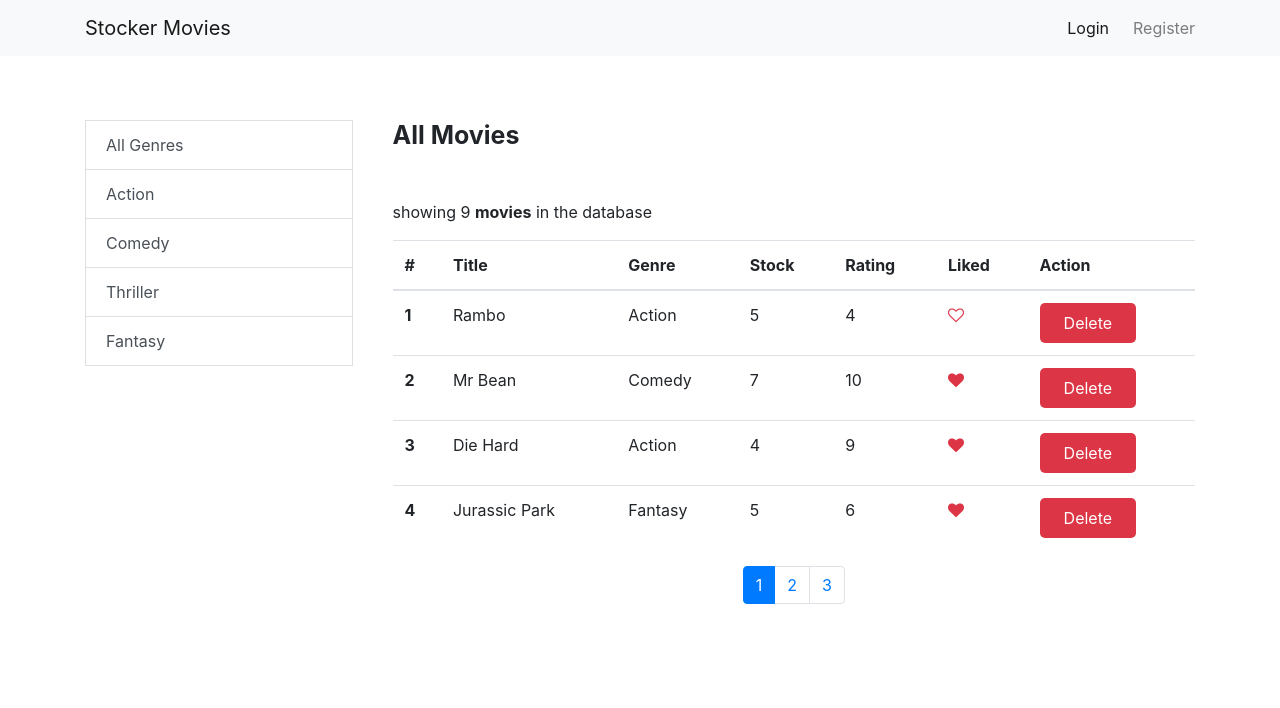
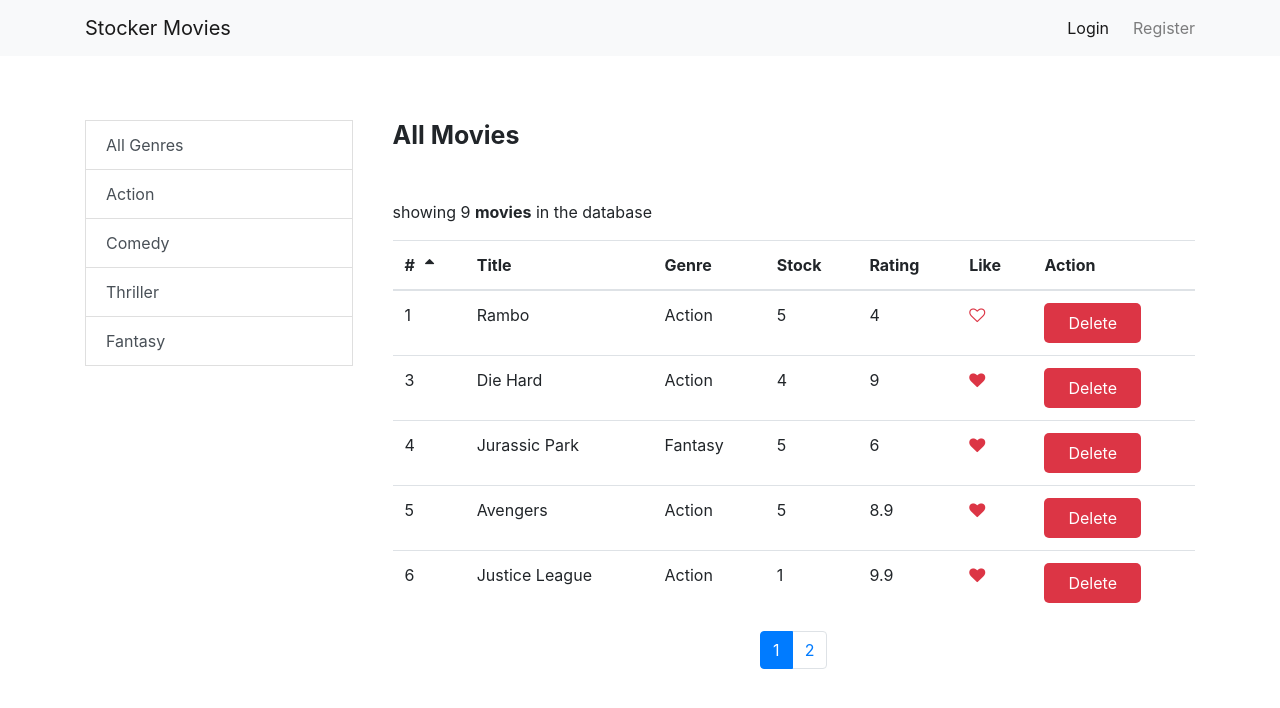
Before and after one commit to AndyWams/stocker-movies, a React (Create React App) app: page / in a window 1280 px wide. Shown: the top 708 px of the page. Built offline with nearby package versions, Linux system fonts and the light colour scheme; data requests are answered from the project's data file.

Commit message:
code refactoring

```diff
--- a/db.json
+++ b/db.json
@@ -7,14 +7,6 @@
       "stock": "5",
       "liked": false,
       "id": 1
-    },
-    {
-      "title": "Mr Bean",
-      "genre": "Comedy",
-      "rating": "10",
-      "stock": "7",
-      "liked": true,
-      "id": 2
     },
     {
       "title": "Die Hard",
@@ -71,6 +63,14 @@
       "stock": "3",
       "liked": false,
       "id": 9
+    },
+    {
+      "title": "Batman",
+      "genre": "Action",
+      "rating": "5",
+      "stock": "3",
+      "liked": false,
+      "id": 10
     }
   ],
   "genres": [
--- a/src/App.js
+++ b/src/App.js
@@ -1,11 +1,17 @@
 import { useState } from "react";
 import Header from "./components/Header/Header";
 import CreateMovie from "./components/CreateMovie/CreateMovie";
-import { BrowserRouter as Router, Route } from "react-router-dom";
+import {
+  BrowserRouter as Router,
+  Route,
+  Switch,
+  Redirect,
+} from "react-router-dom";
 import Movies from "./components/Movies/Movies";
 import FilterList from "./components/FilterList/FilterList";
 import { MovieProvider } from "./context/MovieContext";
 import "./App.scss";
+import NotFound from "./components/NotFound/NotFound";
 
 function App() {
   const [selectedGenre, setSelectedGenre] = useState("");
@@ -18,15 +24,17 @@ function App() {
         <MovieProvider>
           <Header />
           <div className="container">
+            <Switch>
               <Route
                 path="/"
                 exact
-              render={() => (
+                render={(props) => (
                   <>
                     <div className={`main__wrapper`}>
                       <FilterList
                         onHandleGenreSelect={handleGenreSelect}
                         selectedGenre={selectedGenre}
+                        {...props}
                       />
                       <div>
                         <Movies selectedGenre={selectedGenre} />
@@ -36,6 +44,9 @@ function App() {
                 )}
               />
               <Route path="/create-movie" render={() => <CreateMovie />} />
+              <Route path="/404" component={NotFound} />
+              <Redirect to="/404" />
+            </Switch>
           </div>
         </MovieProvider>
       </main>
--- a/src/App.scss
+++ b/src/App.scss
@@ -10,5 +10,10 @@
   }
   .table thead {
     cursor: pointer;
+    th {
+      i {
+        margin-left: 10px;
+      }
+    }
   }
 }
--- a/src/components/CreateMovie/CreateMovie.js
+++ b/src/components/CreateMovie/CreateMovie.js
@@ -1,4 +1,5 @@
 import { useState, useContext } from "react";
+import { useHistory } from "react-router-dom";
 import Button from "../Button/Button";
 import "./CreateMovie.scss";
 import { MovieContext } from "../../context/MovieContext";
@@ -11,6 +12,7 @@ const CreateMovie = () => {
   const [rating, setRating] = useState("");
   const [liked, setLiked] = useState(false);
   const [success, setSuccess] = useState(false);
+  const history = useHistory();
 
   const onSubmit = (e) => {
     e.preventDefault();
@@ -22,6 +24,7 @@ const CreateMovie = () => {
       setSuccess(true);
       setTimeout(() => {
         setSuccess(false);
+        history.replace("/");
       }, 2000);
       setTitle("");
       setGenre("");
--- a/src/components/Movies/Movies.js
+++ b/src/components/Movies/Movies.js
@@ -1,13 +1,12 @@
 import React, { useState, useEffect, useContext } from "react";
-import Button from "../Button/Button";
-import Favorite from "../Favorite/Favorite";
+import { MovieContext } from "../../context/MovieContext";
 import Pagination from "../Pagination/Pagination";
 import Paginate from "../Utils/Paginate";
-import { MovieContext } from "../../context/MovieContext";
+import MovieTable from "../Partials/MovieTable";
 import _ from "lodash";
 
 const Movies = ({ selectedGenre }) => {
-  const [pageSize] = useState(4);
+  const [pageSize] = useState(5);
   const [movies, setMovies] = useContext(MovieContext);
   const [currentPage, setCurrentPage] = useState(1);
   const [sortColumn, setSortColumn] = useState({
@@ -60,8 +59,8 @@ const Movies = ({ selectedGenre }) => {
     );
   };
   //Handle Sort
-  const handleSort = (path) => {
-    setSortColumn({ path, order: "asc" });
+  const handleSort = (sortcolumn) => {
+    setSortColumn(sortcolumn);
   };
 
   //Handle Page Change
@@ -76,68 +75,37 @@ const Movies = ({ selectedGenre }) => {
     });
     setMovies(movies.filter((movie) => movie.id !== id));
   };
-
+  const getPageData = () => {
     const filtered =
       selectedGenre && selectedGenre.id
         ? movies.filter((movie) => movie.genre === selectedGenre.name)
         : movies;
     const sorted = _.orderBy(filtered, [sortColumn.path], [sortColumn.order]);
     const allmovies = Paginate(sorted, currentPage, pageSize);
+    return {
+      totalCount: filtered.length,
+      data: allmovies,
+    };
+  };
 
+  const { totalCount, data: allmovies } = getPageData();
   return (
     <React.Fragment>
       <h3>All Movies</h3>
       <p>
-        showing {filtered.length} <strong>movies</strong> in the database
+        showing {totalCount} <strong>movies</strong> in the database
       </p>
-      <table className="table table-hover">
-        <thead>
-          <tr>
-            <th scope="col" onClick={() => handleSort("id")}>
-              #
-            </th>
-            <th scope="col" onClick={() => handleSort("title")}>
-              Title
-            </th>
-            <th scope="col" onClick={() => handleSort("genre")}>
-              Genre
-            </th>
-            <th scope="col" onClick={() => handleSort("stock")}>
-              Stock
-            </th>
-            <th scope="col" onClick={() => handleSort("rating")}>
-              Rating
-            </th>
-            <th scope="col">Liked</th>
-            <th scope="col">Action</th>
-          </tr>
-        </thead>
-        <tbody>
-          {allmovies.map((movie) => {
-            return (
-              <tr key={movie.id}>
-                <th scope="row">{movie.id}</th>
-                <td>{movie.title}</td>
-                <td>{movie.genre}</td>
-                <td>{movie.stock}</td>
-                <td>{movie.rating}</td>
-                <td>
-                  <Favorite movie={movie} onToggle={handleToggleLiked} />
-                </td>
-                <td>
-                  <Button
-                    bgcolor="btn--danger btn-md"
-                    btntext="Delete"
-                    onClick={() => handleDelete(movie.id)}
+
+      <MovieTable
+        onDelete={handleDelete}
+        onToggleLike={handleToggleLiked}
+        onHandleSort={handleSort}
+        allmovies={allmovies}
+        sortColumn={sortColumn}
+        onSort={handleSort}
       />
-                </td>
-              </tr>
-            );
-          })}
-        </tbody>
-      </table>
       <Pagination
-        itemCount={filtered.length}
+        itemCount={totalCount}
         currentPage={currentPage}
         pageSize={pageSize}
         onPageChange={handlePageChange}
--- /dev/null
+++ b/src/components/NotFound/NotFound.js
@@ -0,0 +1,9 @@
+import React from "react";
+
+export default function NotFound() {
+  return (
+    <div>
+      <h1>404 NOT FOUND!</h1>
+    </div>
+  );
+}
--- /dev/null
+++ b/src/components/Partials/MovieTable.js
@@ -0,0 +1,60 @@
+import Button from "../Button/Button";
+import Favorite from "../Favorite/Favorite";
+import Table from "./Table";
+const MovieTable = ({
+  onDelete,
+  onToggleLike,
+  onSort,
+  sortColumn,
+  allmovies,
+}) => {
+  const columns = [
+    {
+      path: "id",
+      label: "#",
+    },
+    {
+      path: "title",
+      label: "Title",
+    },
+    {
+      path: "genre",
+      label: "Genre",
+    },
+    {
+      path: "stock",
+      label: "Stock",
+    },
+    {
+      path: "rating",
+      label: "Rating",
+    },
+    {
+      key: "like",
+      label: "Like",
+      content: (movie) => <Favorite movie={movie} onToggle={onToggleLike} />,
+    },
+    {
+      key: "delete",
+      label: "Action",
+      content: (movie) => (
+        <Button
+          bgcolor="btn--danger btn-md"
+          btntext="Delete"
+          onClick={() => onDelete(movie.id)}
+        />
+      ),
+    },
+  ];
+
+  return (
+    <Table
+      data={allmovies}
+      columns={columns}
+      sortColumn={sortColumn}
+      onSort={onSort}
+    />
+  );
+};
+
+export default MovieTable;
--- /dev/null
+++ b/src/components/Partials/Table.js
@@ -0,0 +1,13 @@
+import TableHeader from "./TableHeader";
+import TableBody from "./TableBody";
+
+const Table = ({ columns, sortColumn, data, onSort }) => {
+  return (
+    <table className="table table-hover">
+      <TableHeader columns={columns} sortColumn={sortColumn} onSort={onSort} />
+      <TableBody data={data} columns={columns} />
+    </table>
+  );
+};
+
+export default Table;
--- /dev/null
+++ b/src/components/Partials/TableBody.js
@@ -0,0 +1,27 @@
+import _ from "lodash";
+
+const TableBody = ({ data, columns }) => {
+  const renderCell = (item, column) => {
+    if (column.content) {
+      return column.content(item);
+    } else {
+      return _.get(item, column.path);
+    }
+  };
+  const createKey = (item, column) => {
+    return item.id + column.path || column.key;
+  };
+  return (
+    <tbody>
+      {data.map((item) => (
+        <tr key={item.id}>
+          {columns.map((column) => (
+            <td key={createKey(item, column)}>{renderCell(item, column)}</td>
+          ))}
+        </tr>
+      ))}
+    </tbody>
+  );
+};
+
+export default TableBody;
--- /dev/null
+++ b/src/components/Partials/TableHeader.js
@@ -0,0 +1,40 @@
+const TableHeader = ({ columns, sortColumn, onSort }) => {
+  const raiseSort = (path) => {
+    const sortcolumn = { ...sortColumn };
+    if (sortcolumn.path === path) {
+      sortcolumn.order = sortcolumn.order === "asc" ? "desc" : "asc";
+    } else {
+      sortcolumn.path = path;
+      sortcolumn.order = "asc";
+    }
+    onSort(sortcolumn);
+  };
+  const renderSortIcon = (column) => {
+    if (column.path !== sortColumn.path) {
+      return null;
+    }
+    if (sortColumn.order === "asc") {
+      return <i className="fa fa-sort-asc"></i>;
+    }
+    return <i className="fa fa-sort-desc"></i>;
+  };
+  return (
+    <thead>
+      <tr>
+        {columns.map((column) => {
+          return (
+            <th
+              key={column.path || column.key}
+              onClick={() => raiseSort(column.path)}
+            >
+              {column.label}
+              {renderSortIcon(column)}
+            </th>
+          );
+        })}
+      </tr>
+    </thead>
+  );
+};
+
+export default TableHeader;
```
Lines whose indentation alone changed are shown as unchanged.
